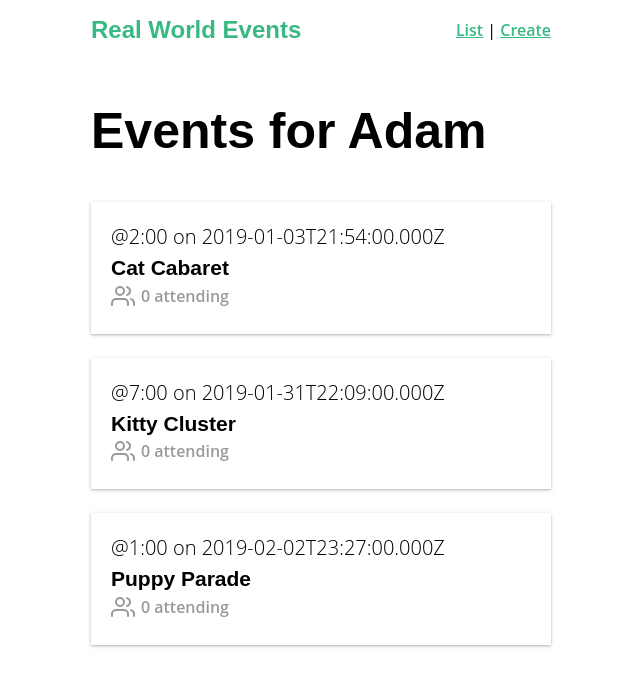
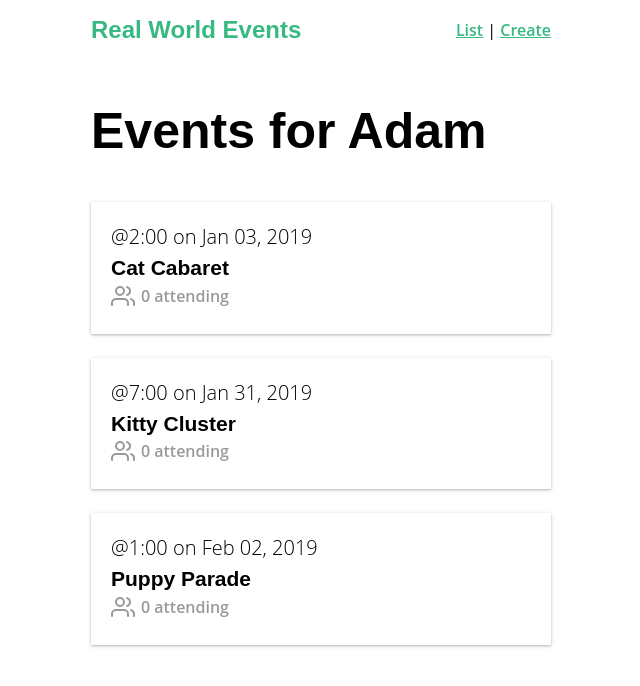
Before and after one commit to seeker8/vue-mastery-real-world-app, a Vue app in the folder real-world-vue/: page / in a window 1280 px wide. Shown: the top 686 px of the page, without its empty margins (319-959 px from the left). Built offline with nearby package versions, Linux system fonts and the light colour scheme; data requests are answered from the project's data file.

Commit message:
add filter to format date

```diff
--- a/real-world-vue/src/components/EventCard.vue
+++ b/real-world-vue/src/components/EventCard.vue
@@ -4,7 +4,7 @@
     :to="{ name: 'event-show', params: { id: event.id } }"
   >
     <div class="event-card -shadow">
-      <span class="eyebrow">@{{ event.time }} on {{ event.date }}</span>
+      <span class="eyebrow">@{{ event.time }} on {{ event.date | date }}</span>
       <h4 class="title">{{ event.title }}</h4>
       <BaseIcon name="users"> {{ event.attendees.length }} attending </BaseIcon>
     </div>
--- /dev/null
+++ b/real-world-vue/src/filters/date.js
@@ -0,0 +1,8 @@
+export default value => {
+  const date = new Date(value)
+  return date.toLocaleString(['en-US'], {
+    month: 'short',
+    day: '2-digit',
+    year: 'numeric'
+  })
+}
--- a/real-world-vue/src/main.js
+++ b/real-world-vue/src/main.js
@@ -5,6 +5,7 @@
 import upperFirst from 'lodash/upperFirst'
 import camelCase from 'lodash/camelCase'
 import Vuelidate from 'vuelidate'
+import DateFilter from './filters/date'
 import 'nprogress/nprogress.css'
 
 const requireComponent = require.context(
@@ -23,6 +24,7 @@
   Vue.component(componentName, componentConfig.default || componentConfig)
 })
 
+Vue.filter('date', DateFilter)
 Vue.use(Vuelidate)
 Vue.config.productionTip = false
 
--- a/real-world-vue/src/views/EventShow.vue
+++ b/real-world-vue/src/views/EventShow.vue
@@ -17,7 +17,7 @@
 <template>
   <div>
     <div class="event-header">
-      <span class="eyebrow">@{{ event.time }} on {{ event.date }}</span>
+      <span class="eyebrow">@{{ event.time }} on {{ event.date | date }}</span>
       <h1 class="title">{{ event.title }}</h1>
       <h5>Organized by {{ event.organizer ? event.organizer.name : '' }}</h5>
       <h5>Category: {{ event.category }}</h5>
```
